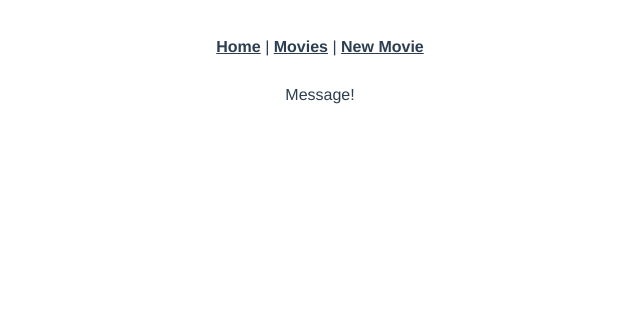
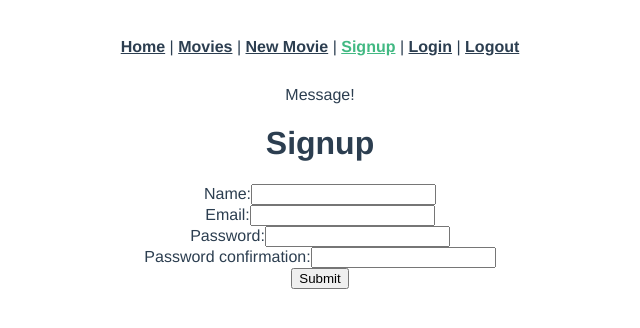
Before and after one commit to fjantelo/movie-vue-app, a Vue app: page /signup in a window 1280 px wide. Shown: the top 328 px of the page, without its empty margins (320-960 px from the left). Built offline with nearby package versions, Linux system fonts and the light colour scheme.

Commit message:
Adds authentication views

```diff
--- a/src/App.vue
+++ b/src/App.vue
@@ -22,6 +22,12 @@
     <router-link to="/movies">Movies</router-link>
     |
     <router-link to="/movies/new">New Movie</router-link>
+    |
+    <router-link to="/signup">Signup</router-link>
+    |
+    <router-link to="/login">Login</router-link>
+    |
+    <router-link to="/logout">Logout</router-link>
   </nav>
   <div v-if="flashMessage" v-on:click="flashMessage = ''" class="alert">{{ flashMessage }}</div>
   <router-view />
--- a/src/router/index.js
+++ b/src/router/index.js
@@ -4,6 +4,9 @@
 import MoviesNew from "../views/MoviesNew.vue";
 import MoviesShow from "../views/MoviesShow.vue";
 import MoviesEdit from "../views/MoviesEdit.vue";
+import SignupView from "../views/SignupView.vue";
+import LoginView from "../views/LoginView.vue";
+import LogoutView from "../views/LogoutView.vue";
 
 const routes = [
   {
@@ -39,6 +42,21 @@
     name: "movies-edit",
     component: MoviesEdit,
   },
+  {
+    path: "/signup",
+    name: "signup",
+    component: SignupView,
+  },
+  {
+    path: "/login",
+    name: "login",
+    component: LoginView,
+  },
+  {
+    path: "/logou",
+    name: "logout",
+    component: LogoutView,
+  },
 ];
 
 const router = createRouter({
--- /dev/null
+++ b/src/views/LoginView.vue
@@ -0,0 +1,49 @@
+<script>
+import axios from "axios";
+
+export default {
+  data: function () {
+    return {
+      newSessionParams: {},
+      errors: [],
+    };
+  },
+  methods: {
+    submit: function () {
+      axios
+        .post("/sessions", this.newSessionParams)
+        .then((response) => {
+          axios.defaults.headers.common["Authorization"] = "Bearer " + response.data.jwt;
+          localStorage.setItem("jwt", response.data.jwt);
+          this.$router.push("/");
+        })
+        .catch((error) => {
+          console.log(error.response);
+          this.errors = ["Invalid email or password."];
+          this.email = "";
+          this.password = "";
+        });
+    },
+  },
+};
+</script>
+
+<template>
+  <div class="login">
+    <form v-on:submit.prevent="submit()">
+      <h1>Login</h1>
+      <ul>
+        <li v-for="error in errors" v-bind:key="error">{{ error }}</li>
+      </ul>
+      <div>
+        <label>Email:</label>
+        <input type="email" v-model="newSessionParams.email" />
+      </div>
+      <div>
+        <label>Password:</label>
+        <input type="password" v-model="newSessionParams.password" />
+      </div>
+      <input type="submit" value="Submit" />
+    </form>
+  </div>
+</template>
--- /dev/null
+++ b/src/views/LogoutView.vue
@@ -0,0 +1,15 @@
+<script>
+import axios from "axios";
+
+export default {
+  created: function () {
+    delete axios.defaults.headers.common["Authorization"];
+    localStorage.removeItem("jwt");
+    this.$router.push("/");
+  },
+};
+</script>
+
+<template>
+  <div class="logout"></div>
+</template>
--- /dev/null
+++ b/src/views/SignupView.vue
@@ -0,0 +1,53 @@
+<script>
+import axios from "axios";
+
+export default {
+  data: function () {
+    return {
+      newUserParams: {},
+      errors: [],
+    };
+  },
+  methods: {
+    submit: function () {
+      axios
+        .post("/users", this.newUserParams)
+        .then((response) => {
+          console.log(response.data);
+          this.$router.push("/login");
+        })
+        .catch((error) => {
+          this.errors = error.response.data.errors;
+        });
+    },
+  },
+};
+</script>
+
+<template>
+  <div class="signup">
+    <form v-on:submit.prevent="submit()">
+      <h1>Signup</h1>
+      <ul>
+        <li v-for="error in errors" v-bind:key="error">{{ error }}</li>
+      </ul>
+      <div>
+        <label>Name:</label>
+        <input type="text" v-model="newUserParams.name" />
+      </div>
+      <div>
+        <label>Email:</label>
+        <input type="email" v-model="newUserParams.email" />
+      </div>
+      <div>
+        <label>Password:</label>
+        <input type="password" v-model="newUserParams.password" />
+      </div>
+      <div>
+        <label>Password confirmation:</label>
+        <input type="password" v-model="newUserParams.password_confirmation" />
+      </div>
+      <input type="submit" value="Submit" />
+    </form>
+  </div>
+</template>
```
